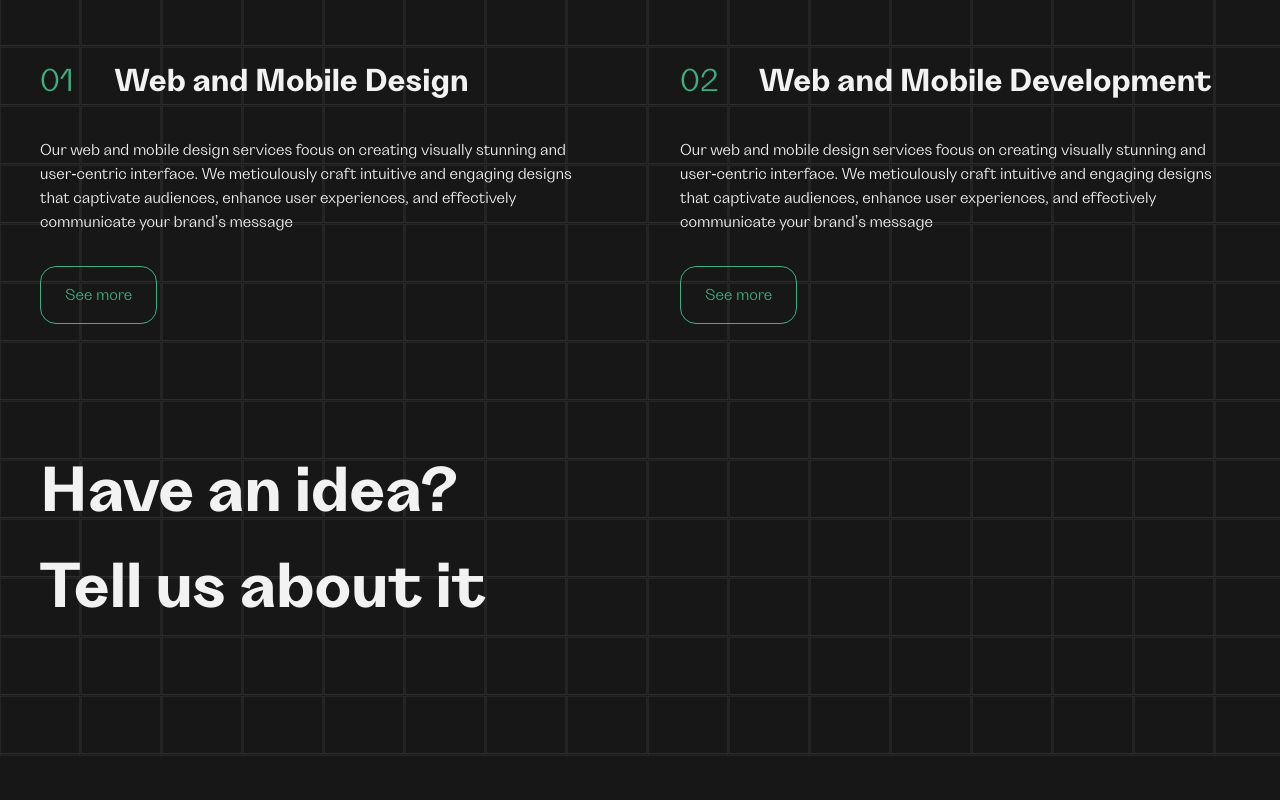
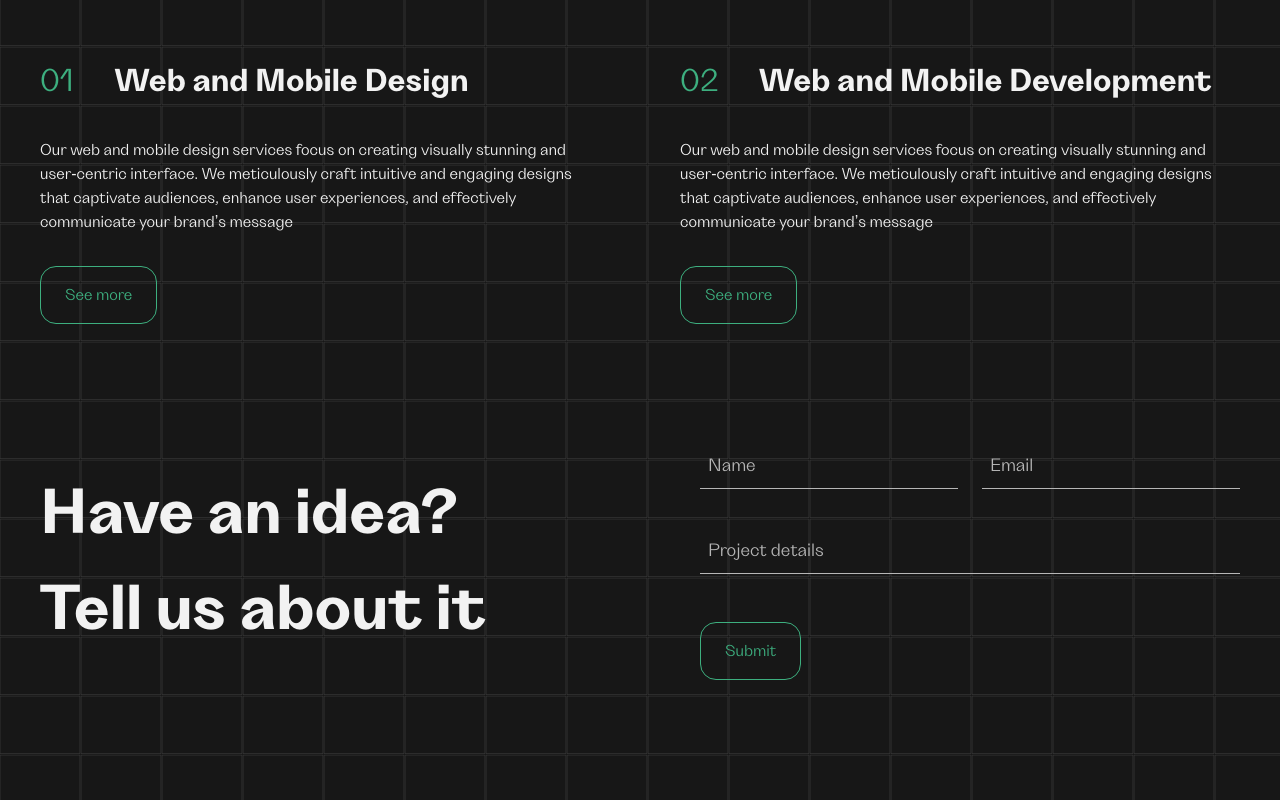
Before and after one commit to DevDugg/sSquareLogic, a Next.js app: page / in a window 1280 px wide. Shown: the part 1310-2110 px from the top of the page. Before the commit the page ends 2066 px from the top, so only its background shows below. Built offline with nearby package versions, Linux system fonts and the light colour scheme.

Commit message:
top footer

```diff
--- /dev/null
+++ b/animations/input.animation.ts
@@ -0,0 +1,19 @@
+import { Variants } from "framer-motion";
+import colors from "@/settings/ui/colors";
+
+export const input: Variants = {
+  hidden: {
+    left: "50%",
+    width: "0%",
+    opacity: 0,
+    border: "1px solid transparent",
+    color: "#B6B6B6",
+  },
+  focused: {
+    left: "0%",
+    width: "100%",
+    opacity: 1,
+    border: `1px solid ${colors.MAIN}`,
+    color: colors.MAIN,
+  },
+};
--- a/components/Btn.tsx
+++ b/components/Btn.tsx
@@ -7,10 +7,40 @@ import { useState } from "react";
 
 interface Props {
   name: string;
-  link: string;
+  link?: string;
+  btn?: boolean;
+  onClick?: () => void;
 }
-const Btn = ({ link, name }: Props) => {
+const Btn = ({ link = "", name, btn, onClick }: Props) => {
   const [isHovered, setIsHovered] = useState<boolean>(false);
+  const [isFocused, setIsFocused] = useState<boolean>(false);
+  if (btn) {
+    return (
+      <motion.div
+        className="h-fit z-10 relative text-MAIN w-fit"
+        variants={button}
+        initial="buttonInitial"
+        animate={isFocused ? "buttonHover" : isHovered ? "buttonHover" : "buttonInitial"}
+      >
+        <button
+          onClick={onClick}
+          onMouseEnter={() => setIsHovered(true)}
+          onMouseLeave={() => setIsHovered(false)}
+          onFocus={() => setIsFocused(true)}
+          onBlur={() => setIsFocused(false)}
+          className="outline-none block py-4 px-6 bg-transparent rounded-2xl border border-solid border-MAIN text-base w-fit relative overflow-hidden"
+        >
+          <span className="block z-10 relative">{name}</span>
+          <motion.div
+            className="absolute left-0 top-0 w-full h-full bg-MAIN z-[-10]"
+            variants={button}
+            initial="bgInitial"
+            animate={isFocused ? "bgHover" : isHovered ? "bgHover" : "bgInitial"}
+          ></motion.div>
+        </button>
+      </motion.div>
+    );
+  } else {
     return (
       <motion.div
         className="h-fit z-10 relative text-MAIN w-fit"
@@ -22,7 +52,11 @@ const Btn = ({ link, name }: Props) => {
       >
         <Link
           href={link}
-        className="block py-4 px-6 bg-transparent rounded-2xl border border-solid border-MAIN text-base w-fit relative overflow-hidden"
+          onMouseEnter={() => setIsHovered(true)}
+          onMouseLeave={() => setIsHovered(false)}
+          onFocus={() => setIsFocused(true)}
+          onBlur={() => setIsFocused(false)}
+          className="outline-none block py-4 px-6 bg-transparent rounded-2xl border border-solid border-MAIN text-base w-fit relative overflow-hidden"
         >
           <span className="block z-10 relative">{name}</span>
           <motion.div
@@ -34,5 +68,6 @@ const Btn = ({ link, name }: Props) => {
         </Link>
       </motion.div>
     );
+  }
 };
 export default Btn;
--- a/components/CustomInput.tsx
+++ b/components/CustomInput.tsx
@@ -1,7 +1,40 @@
+"use client";
+
+import { ChangeEvent, HTMLInputTypeAttribute, useState } from "react";
+
+import { input } from "@/animations/input.animation";
+import { motion } from "framer-motion";
+
 interface Props {
   name: string;
+  value: string;
+  type?: HTMLInputTypeAttribute | undefined;
+  setter: (value: string) => void;
+  required?: boolean;
 }
-const CustomInput = (props: Props) => {
-  return <div>CustomInput</div>;
+
+const CustomInput = ({ name, setter, value, type = "text", required }: Props) => {
+  const [isFocused, setIsFocused] = useState<boolean>(false);
+  return (
+    <div className="custom-input relative w-full">
+      <input
+        required={required}
+        type={type}
+        name={name.toLowerCase()}
+        value={value}
+        onChange={(e: ChangeEvent<HTMLInputElement>) => setter(e.target.value)}
+        placeholder={name}
+        className="bg-transparent outline-none text-lg w-full placeholder:text-[#B6B6B6] text-WHITE py-2 px-2 border-b border-solid border-[#B6B6B6]"
+        onFocus={() => setIsFocused(true)}
+        onBlur={() => setIsFocused(false)}
+      />
+      <motion.div
+        className="absolute h-[1px] bottom-0 left-[50%]"
+        variants={input}
+        initial="initial"
+        animate={isFocused ? "focused" : "initial"}
+      ></motion.div>
+    </div>
+  );
 };
 export default CustomInput;
--- a/components/footer/Footer.tsx
+++ b/components/footer/Footer.tsx
@@ -3,6 +3,7 @@
 import { letter, sentence } from "@/animations/text.animation";
 
 import Container from "../Container";
+import FooterForm from "./FooterForm";
 import footer from "@/settings/data/footer";
 import { motion } from "framer-motion";
 import { v4 } from "uuid";
@@ -14,9 +15,9 @@ const Footer = () => {
         <h2 className="text-[64px] text-WHITE font-bold flex flex-col">
           {footer.title.map((item) => (
             <motion.span key={v4()} variants={sentence} initial="hidden" whileInView="visible">
-              {item.split("").map((char) => {
+              {item.split("").map((char, index) => {
                 return (
-                  <motion.span key={`char-${v4()}`} variants={letter}>
+                  <motion.span key={`char-${index}`} variants={letter}>
                     {char}
                   </motion.span>
                 );
@@ -24,6 +25,7 @@ const Footer = () => {
             </motion.span>
           ))}
         </h2>
+        <FooterForm />
       </Container>
     </footer>
   );
--- /dev/null
+++ b/components/footer/FooterForm.tsx
@@ -0,0 +1,51 @@
+import { FormEvent, useState } from "react";
+
+import Btn from "../Btn";
+import CustomInput from "../CustomInput";
+
+interface Form {
+  name: string;
+  email: string;
+  projectsDetails: string;
+}
+
+const FooterForm = () => {
+  const [form, setForm] = useState<Form>({
+    name: "",
+    email: "",
+    projectsDetails: "",
+  });
+  return (
+    <form className="flex flex-col gap-12 min-w-[540px]" onSubmit={(e: FormEvent) => e.preventDefault()}>
+      <div className="flex flex-col gap-10">
+        <div className="flex items-center gap-6">
+          <CustomInput
+            required
+            name="Name"
+            value={form.name}
+            type="text"
+            setter={(value) => setForm({ ...form, name: value })}
+          />
+          <CustomInput
+            required
+            name="Email"
+            value={form.email}
+            type="email"
+            setter={(value) => setForm({ ...form, email: value })}
+          />
+        </div>
+        <div>
+          <CustomInput
+            required
+            name="Project details"
+            value={form.projectsDetails}
+            type="text"
+            setter={(value) => setForm({ ...form, projectsDetails: value })}
+          />
+        </div>
+      </div>
+      <Btn name="Submit" btn onClick={() => console.log(form)} />
+    </form>
+  );
+};
+export default FooterForm;
```
Lines whose indentation alone changed are shown as unchanged.
